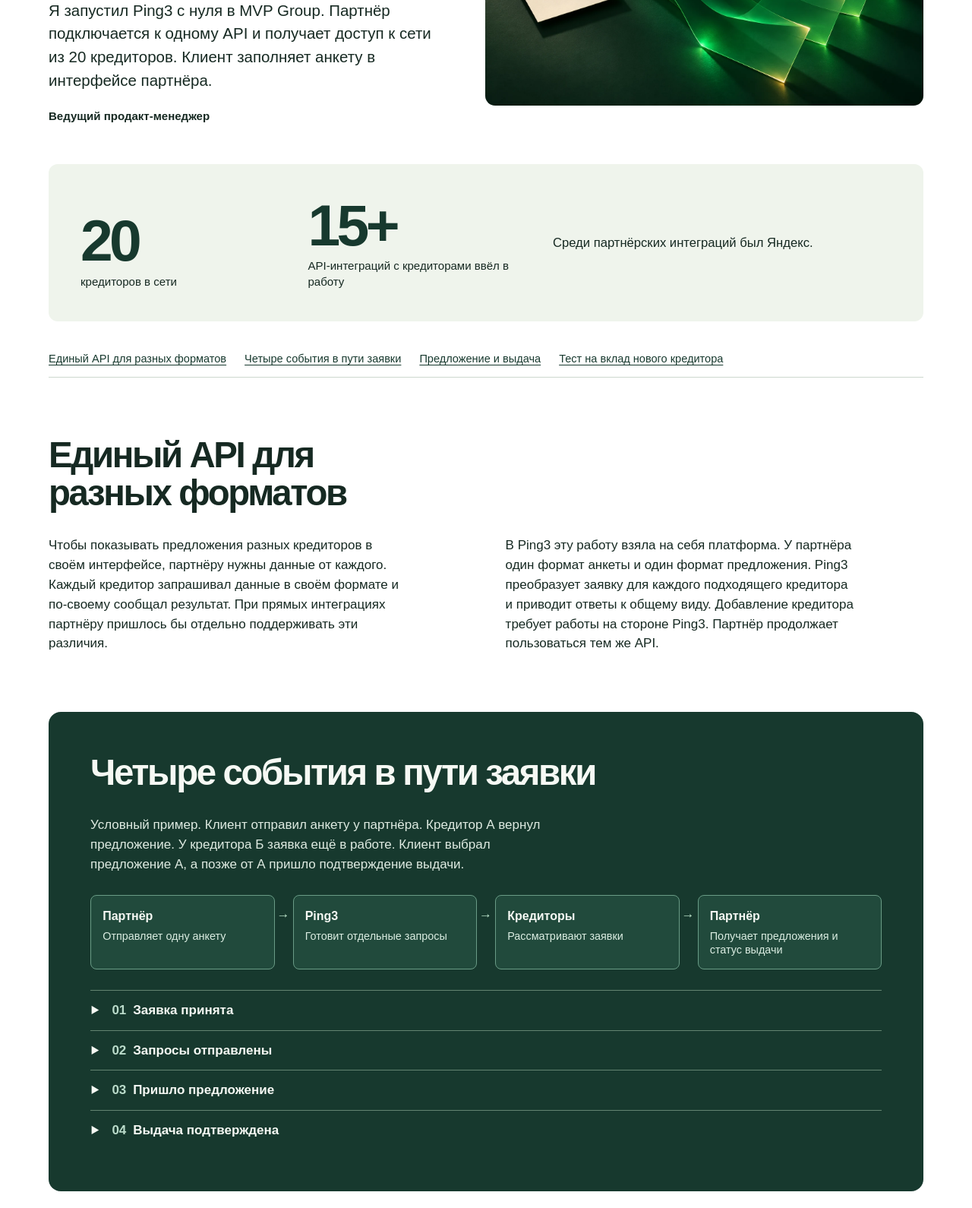
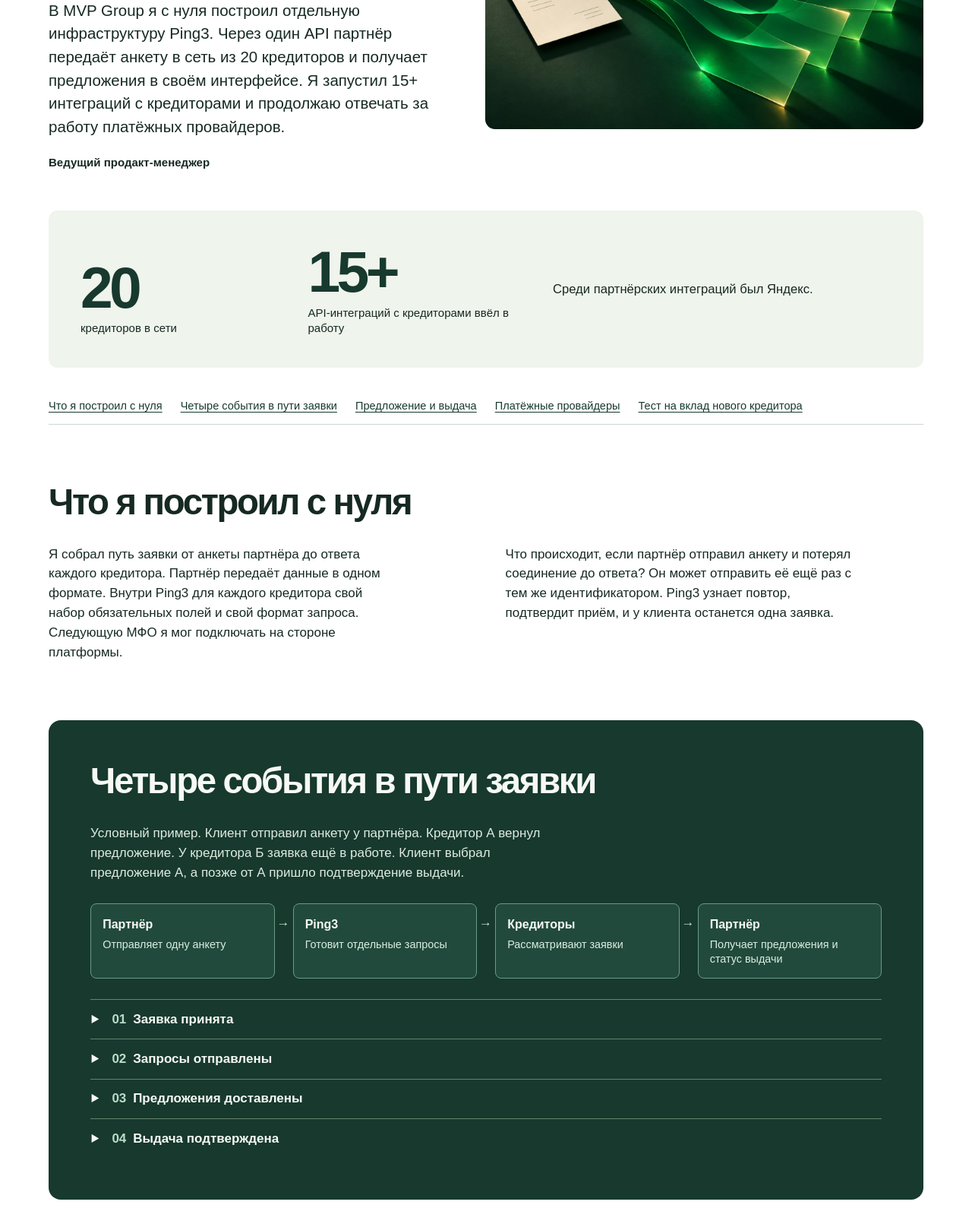
Before and after one commit to nzaytsevmy/product-portfolio, a plain HTML site: page ping3-ru.html in a window 1280 px wide. Shown: the part 433-2023 px from the top of the page at 76% size. Drawn offline with Linux system fonts and the light colour scheme.

Commit message:
Explain Ping3 infrastructure and payment provider selection

```diff
--- a/assets/ping3.css
+++ b/assets/ping3.css
@@ -18,6 +18,7 @@
 .ping3-evidence p {font-size:1.04rem}
 .ping3-toc {display:flex;gap:12px 24px;flex-wrap:wrap;margin:1.6rem 0 0;padding:.8rem 0;border-bottom:1px solid var(--line);font-size:.91rem}
 .ping3-toc a {color:var(--deep)}
+.ping3-story {overflow-wrap:anywhere}
 .ping3-story section {margin-top:clamp(42px,6vw,96px);scroll-margin:24px}
 .ping3-story h2 {font-size:clamp(1.9rem,3.7vw,3.65rem);line-height:1.06;letter-spacing:-.05em;max-width:28ch;margin:0 0 .65em}
 .ping3-story h3 {font-size:1.2rem;margin:0 0 .55rem}
--- a/ping3-ru.html
+++ b/ping3-ru.html
@@ -3,7 +3,7 @@
   <div>
     <p class="ping3-eyebrow">MVP Group / Ping3 · 2024–2026</p>
     <h1>Одна анкета, несколько предложений</h1>
-    <p class="ping3-lead">Я запустил Ping3 с нуля в MVP Group. Партнёр подключается к одному API и получает доступ к сети из 20 кредиторов. Клиент заполняет анкету в интерфейсе партнёра.</p>
+    <p class="ping3-lead">В MVP Group я с нуля построил отдельную инфраструктуру Ping3. Через один API партнёр передаёт анкету в сеть из 20 кредиторов и получает предложения в своём интерфейсе. Я запустил 15+ интеграций с кредиторами и продолжаю отвечать за работу платёжных провайдеров.</p>
     <p class="ping3-role">Ведущий продакт-менеджер</p>
   </div>
   <figure><img src="assets/covers/ping3.webp" srcset="assets/covers/ping3-640.webp 640w, assets/covers/ping3.webp 1536w" sizes="(max-width: 800px) 92vw, 51vw" width="1536" height="1024" alt="" fetchpriority="high" decoding="async"></figure>
@@ -11,23 +11,25 @@
 <section id="case-evidence" class="ping3-evidence" aria-label="Ping3">
   <dl><div><dt>кредиторов в сети</dt><dd>20</dd></div><div><dt>API-интеграций с кредиторами ввёл в работу</dt><dd>15+</dd></div></dl><p>Среди партнёрских интеграций был Яндекс.</p>
 </section>
-<nav class="ping3-toc" aria-label="Содержание кейса"><a href="#part-1">Единый API для разных форматов</a><a href="#part-2">Четыре события в пути заявки</a><a href="#part-3">Предложение и выдача</a><a href="#product-analysis">Тест на вклад нового кредитора</a></nav>
+<nav class="ping3-toc" aria-label="Содержание кейса"><a href="#part-1">Что я построил с нуля</a><a href="#part-2">Четыре события в пути заявки</a><a href="#part-3">Предложение и выдача</a><a href="#payment-operations">Платёжные провайдеры</a><a href="#product-analysis">Тест на вклад нового кредитора</a></nav>
 <article class="ping3-story">
   <section id="part-1">
-    <h2>Единый API для разных форматов</h2>
-    <div class="ping3-pair">
-      <p>Чтобы показывать предложения разных кредиторов в своём интерфейсе, партнёру нужны данные от каждого. Каждый кредитор запрашивал данные в своём формате и по-своему сообщал результат. При прямых интеграциях партнёру пришлось бы отдельно поддерживать эти различия.</p><p>В Ping3 эту работу взяла на себя платформа. У партнёра один формат анкеты и один формат предложения. Ping3 преобразует заявку для каждого подходящего кредитора и приводит ответы к общему виду. Добавление кредитора требует работы на стороне Ping3. Партнёр продолжает пользоваться тем же API.</p>
-    </div>
+    <h2>Что я построил с нуля</h2>
+    <div class="ping3-pair"><p>Я собрал путь заявки от анкеты партнёра до ответа каждого кредитора. Партнёр передаёт данные в одном формате. Внутри Ping3 для каждого кредитора свой набор обязательных полей и свой формат запроса. Следующую МФО я мог подключать на стороне платформы.</p><p>Что происходит, если партнёр отправил анкету и потерял соединение до ответа? Он может отправить её ещё раз с тем же идентификатором. Ping3 узнает повтор, подтвердит приём, и у клиента останется одна заявка.</p></div>
   </section>
   <section id="part-2" class="ping3-flow">
     <h2>Четыре события в пути заявки</h2>
     <p>Условный пример. Клиент отправил анкету у партнёра. Кредитор А вернул предложение. У кредитора Б заявка ещё в работе. Клиент выбрал предложение А, а позже от А пришло подтверждение выдачи.</p>
     <ol class="ping3-map" aria-label="Путь одной заявки"><li><strong>Партнёр</strong><span>Отправляет одну анкету</span></li><li><strong>Ping3</strong><span>Готовит отдельные запросы</span></li><li><strong>Кредиторы</strong><span>Рассматривают заявки</span></li><li><strong>Партнёр</strong><span>Получает предложения и статус выдачи</span></li></ol>
-    <ol class="ping3-events"><li><details><summary><span>01</span>Заявка принята</summary><p>Ping3 принимает анкету через партнёрский API. Результаты запросов можно связать с исходной анкетой.</p></details></li><li><details><summary><span>02</span>Запросы отправлены</summary><p>Для каждого подходящего кредитора Ping3 отправляет данные в его формате. Кредиторы рассматривают заявки у себя.</p></details></li><li><details><summary><span>03</span>Пришло предложение</summary><p>Кредитор А готов предложить заём. Ping3 передаёт предложение в общем формате. Клиент может открыть его у партнёра.</p></details></li><li><details><summary><span>04</span>Выдача подтверждена</summary><p>Когда клиент оформляет заём и получает деньги, кредитор отправляет отдельный статус. Он связан с исходной анкетой.</p></details></li></ol>
+    <ol class="ping3-events"><li><details><summary><span>01</span>Заявка принята</summary><p>Ping3 принимает анкету через партнёрский API. Результаты запросов можно связать с исходной анкетой.</p></details></li><li><details><summary><span>02</span>Запросы отправлены</summary><p>Для каждого подходящего кредитора Ping3 отправляет данные в его формате. Кредиторы рассматривают заявки у себя.</p></details></li><li><details><summary><span>03</span>Предложения доставлены</summary><p>Ping3 собирает одобренные предложения в один пакет. По каждому партнёр видит тип одобрения, сумму, срок, ставку и ссылку на оформление. Если доставка пакета не удалась, Ping3 повторяет отправку.</p></details></li><li><details><summary><span>04</span>Выдача подтверждена</summary><p>Кредитор отдельно сообщает о выдаче и указывает, по какому предложению клиент получил деньги. Повторное уведомление о той же выдаче можно обработать без двойного учёта.</p></details></li></ol>
   </section>
   <section id="part-3" class="ping3-split">
     <figure><img src="assets/details/ping3.webp" srcset="assets/details/ping3-640.webp 640w, assets/details/ping3.webp 1536w" sizes="(max-width: 800px) 92vw, 44vw" width="1536" height="1024" alt="" loading="lazy" decoding="async"><figcaption>Сгенерированная иллюстрация к схеме событий.</figcaption></figure>
     <div><h2>Предложение и выдача</h2><p>Для партнёра у этих событий разная ценность. Предложение даёт клиенту выбор. Подтверждение выдачи отвечает на вопрос, получил ли он деньги. Если считать оба события как одну конверсию, маршрут с большим числом предложений может выглядеть успешнее, даже если выдач столько же.</p></div>
+  </section>
+  <section id="payment-operations">
+    <h2>Как я выбираю платёжного провайдера</h2>
+    <div class="ping3-pair"><p>Я отвечаю за выбор платёжного провайдера для каждого юридического лица. У разных сочетаний юрлица и провайдера разная доля успешных оплат. Поэтому я регулярно сравниваю результаты по каждой связке и пересматриваю выбор провайдера.</p><p>Например, при снижении доли успешных оплат полезно задать два вопроса. Сколько попыток одобрил банк? Сколько завершились оплатой? Если доля одобрений стабильна, а оплат стало меньше при том же числе попыток, стоит проверить, что происходит после авторизации.</p></div>
   </section>
   <section id="product-analysis" class="ping3-next-test" aria-labelledby="analysis-title">
     <p class="ping3-eyebrow">Как я бы проверял гипотезу</p>
```
Also changed, not shown: ping3-en.html (+9 -7 lines).
